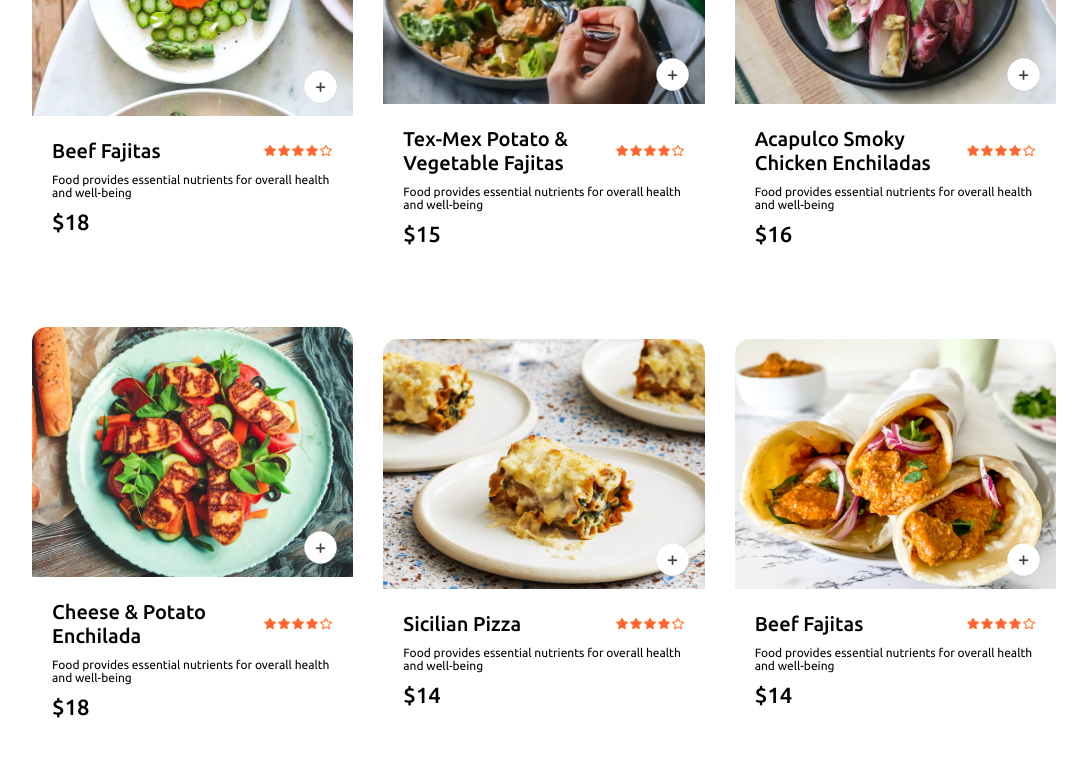
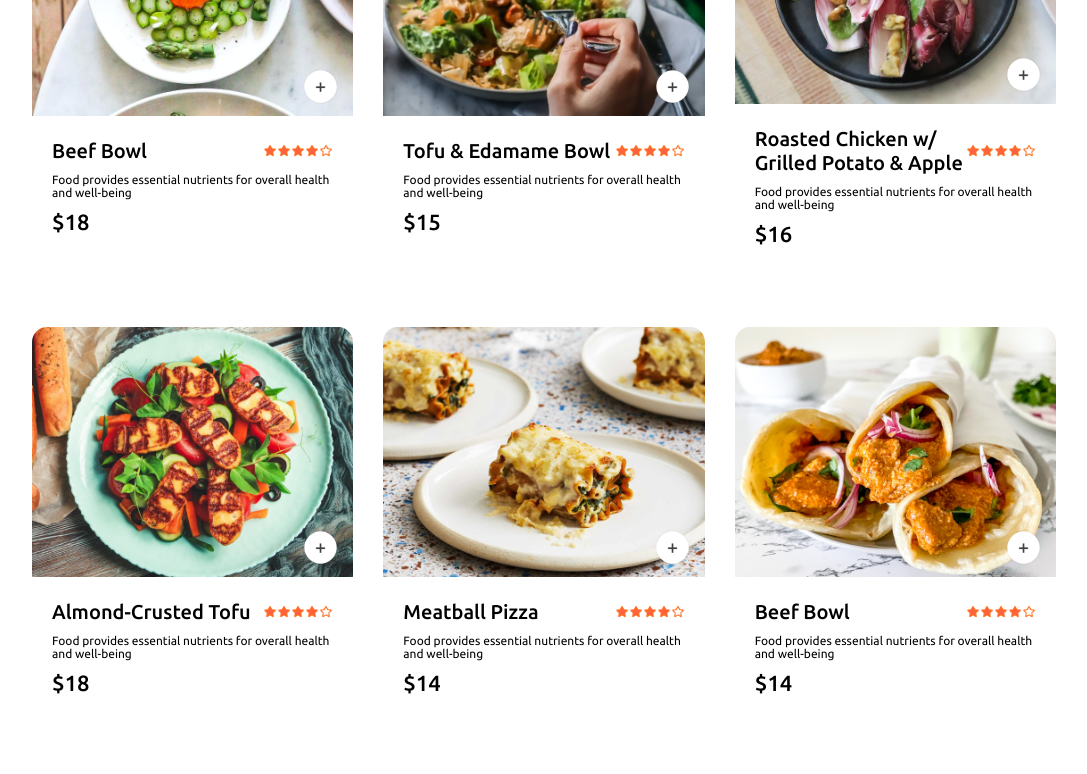
Before and after one commit to patelanush/UCLA-Food-Delivery-Web-App, a React (Vite) app: page / in a window 1280 px wide. Shown: the part 1140-1914 px from the top of the page, without its empty margins (96-1183 px from the left). Built offline with nearby package versions, Linux system fonts and the light colour scheme.

Commit message:
menu update fix

```diff
--- a/src/assets/food_list.json
+++ b/src/assets/food_list.json
@@ -1,13 +1,12 @@
 [
-    "Beef Fajitas",
-    "Tex-Mex Potato & Vegetable Fajitas",
-    "Acapulco Smoky Chicken Enchiladas",
-    "Cheese & Potato Enchilada",
-    "Sicilian Pizza",
-    "Beef Fajitas",
-    "Tex-Mex Potato & Vegetable Fajitas",
-    "Acapulco Smoky Chicken Enchiladas",
-    "Cheese & Potato Enchilada",
-    "Sicilian Pizza",
-    "Apple Cider Grilled ChickenThigh"
+    "Beef Bowl",
+    "Tofu & Edamame Bowl",
+    "Roasted Chicken w/ Grilled Potato & Apple",
+    "Almond-Crusted Tofu",
+    "Meatball Pizza",
+    "Beef Bowl",
+    "Tofu & Edamame Bowl",
+    "Roasted Chicken w/ Grilled Potato & Apple",
+    "Almond-Crusted Tofu",
+    "Meatball Pizza"
 ]
--- /dev/null
+++ b/src/food_list.json
@@ -0,0 +1,3 @@
+[
+
+]
```
Also changed, not shown: food_list.json (+0 -24 lines), src/assets/assets.js (line endings or trailing spaces).
